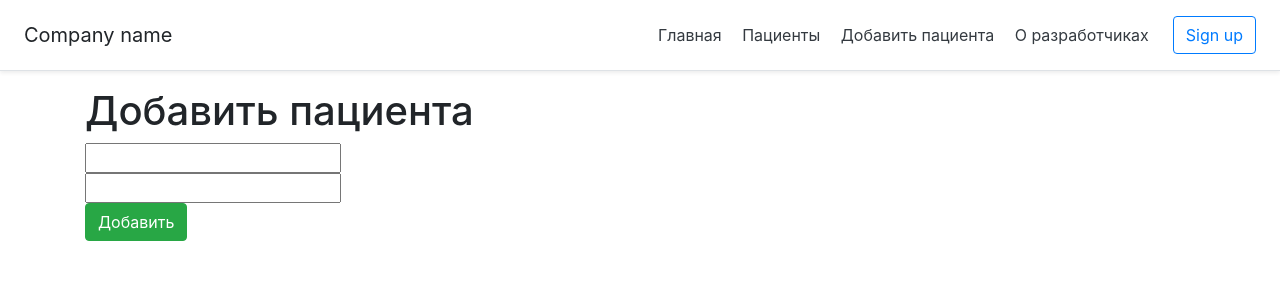
After one commit to EvgrafovAlexander/BP_CDSS, a Django app: template cdss_visual/main/templates/main/create.html in a window 1280 px wide. The commit adds this page. Shown: the top 300 px of the page. Run offline with Django 3.2, Linux system fonts and the light colour scheme; the template is opened without the code that fills it, so the values that code supplies are empty, except form fields; tables that the repository leaves empty hold one stand-in row (values such as "Sample post"); form fields are guessed from the names that the template uses; some libraries are stand-ins or nearby versions.

Commit message:
update base.html, add create.html

```diff
--- a/cdss_visual/main/templates/main/base.html
+++ b/cdss_visual/main/templates/main/base.html
@@ -15,6 +15,7 @@
       <nav class="my-2 my-md-0 mr-md-3">
         <a class="p-2 text-dark" href="{% url 'home' %}">Главная</a>
         <a class="p-2 text-dark" href="{% url 'patients' %}">Пациенты</a>
+        <a class="p-2 text-dark" href="{% url 'create' %}">Добавить пациента</a>
         <a class="p-2 text-dark" href="{% url 'about' %}">О разработчиках</a>
       </nav>
       <a class="btn btn-outline-primary" href="#">Sign up</a>
--- /dev/null
+++ b/cdss_visual/main/templates/main/create.html
@@ -0,0 +1,17 @@
+{% extends 'main/base.html' %}
+
+{% block title %}
+Добавить пациента
+{% endblock %}
+
+{% block content %}
+    <h1>Добавить пациента</h1>
+    <form method="post">
+        {% csrf_token %}
+        {{ form.first_name }}<br>
+        {{ form.last_name }}<br>
+
+        <button type="submit" class="btn btn-success">Добавить</button>
+        <span>{{ error }}</span>
+    </form>
+{% endblock %}
```
